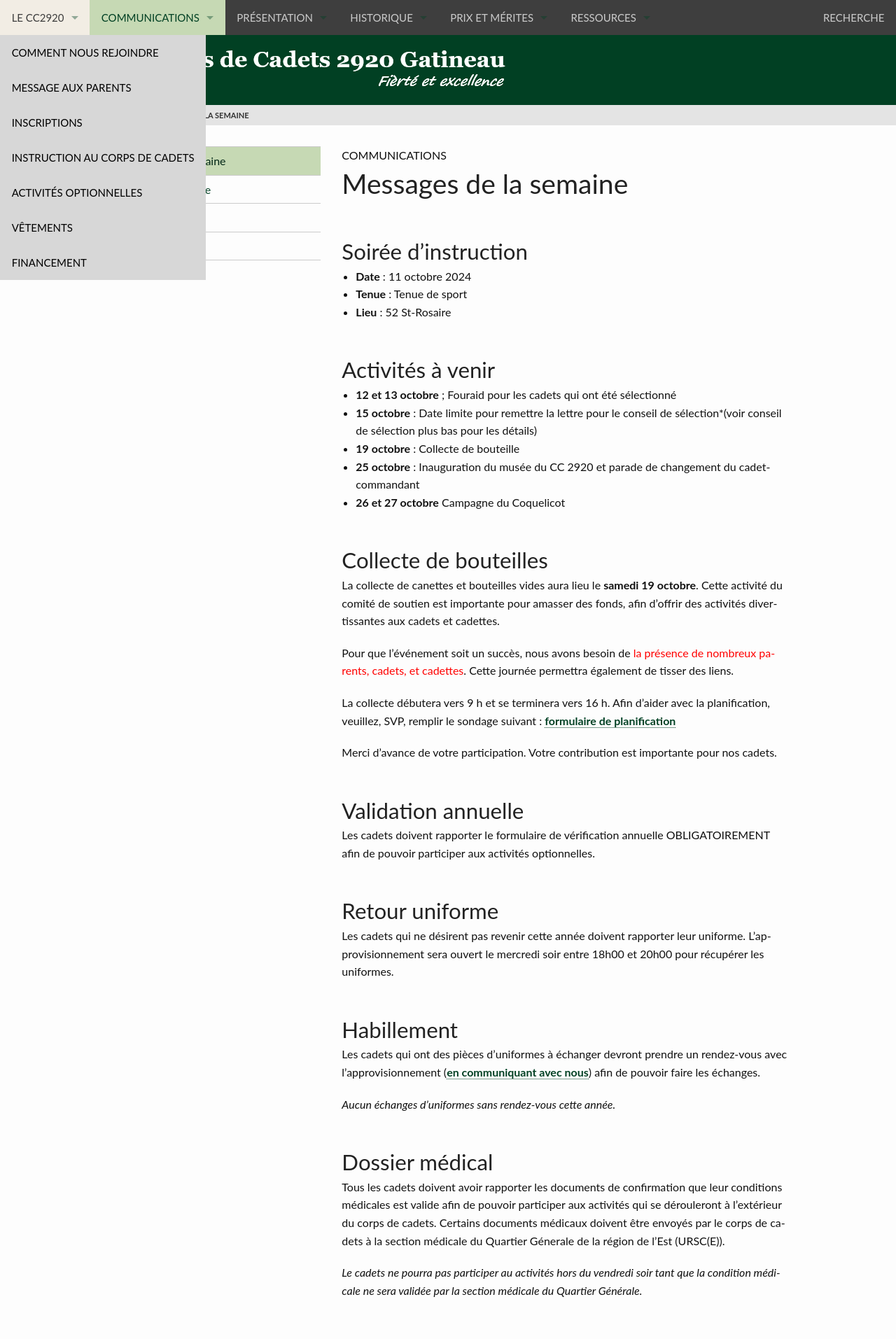
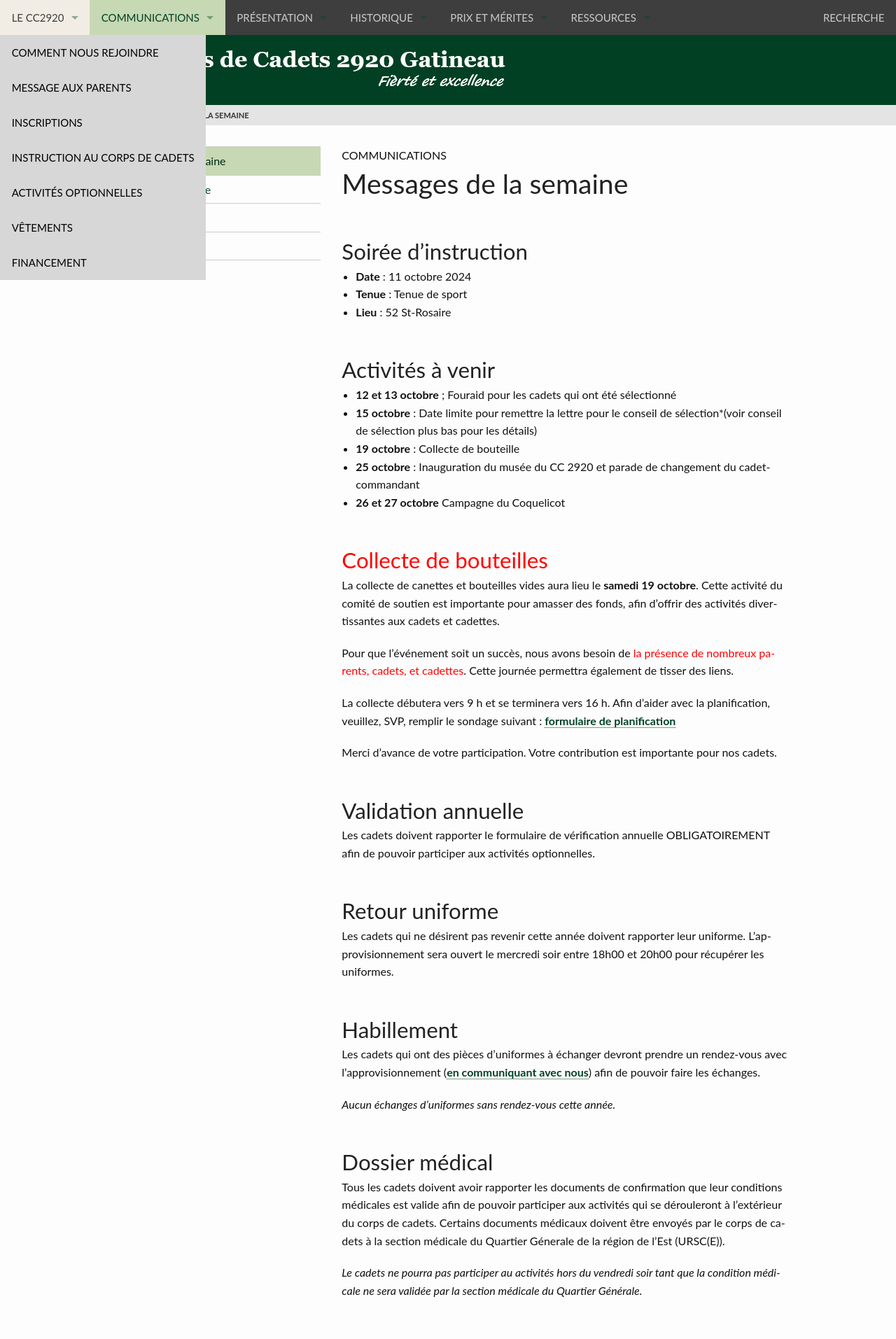
Before and after one commit to CC2920/web, a Jekyll site: the page built from _communications/messages.md, in a window 1280 px wide. Shown: the top 1913 px of the page at 70% size. Built offline with Jekyll 4.4.1, drawn with Linux system fonts in a browser that asks for light colours.

Commit message:
font rouge pour la collecte de bouteilles

```diff
--- a/_communications/messages.md
+++ b/_communications/messages.md
@@ -17,7 +17,7 @@ layout: "messages"
 - **25 octobre** : Inauguration du musée du CC 2920 et parade de changement du cadet-commandant
 - **26 et 27 octobre** Campagne du Coquelicot
 
-<h2 style="font-color: red; ">Collecte de bouteilles</h2>
+<h2 style="color: red; ">Collecte de bouteilles</h2>
 
 La collecte de canettes et bouteilles vides aura lieu le **samedi 19 octobre**. Cette activité du comité de soutien est importante pour amasser des fonds, afin d’offrir des activités divertissantes aux cadets et cadettes.
 
```
